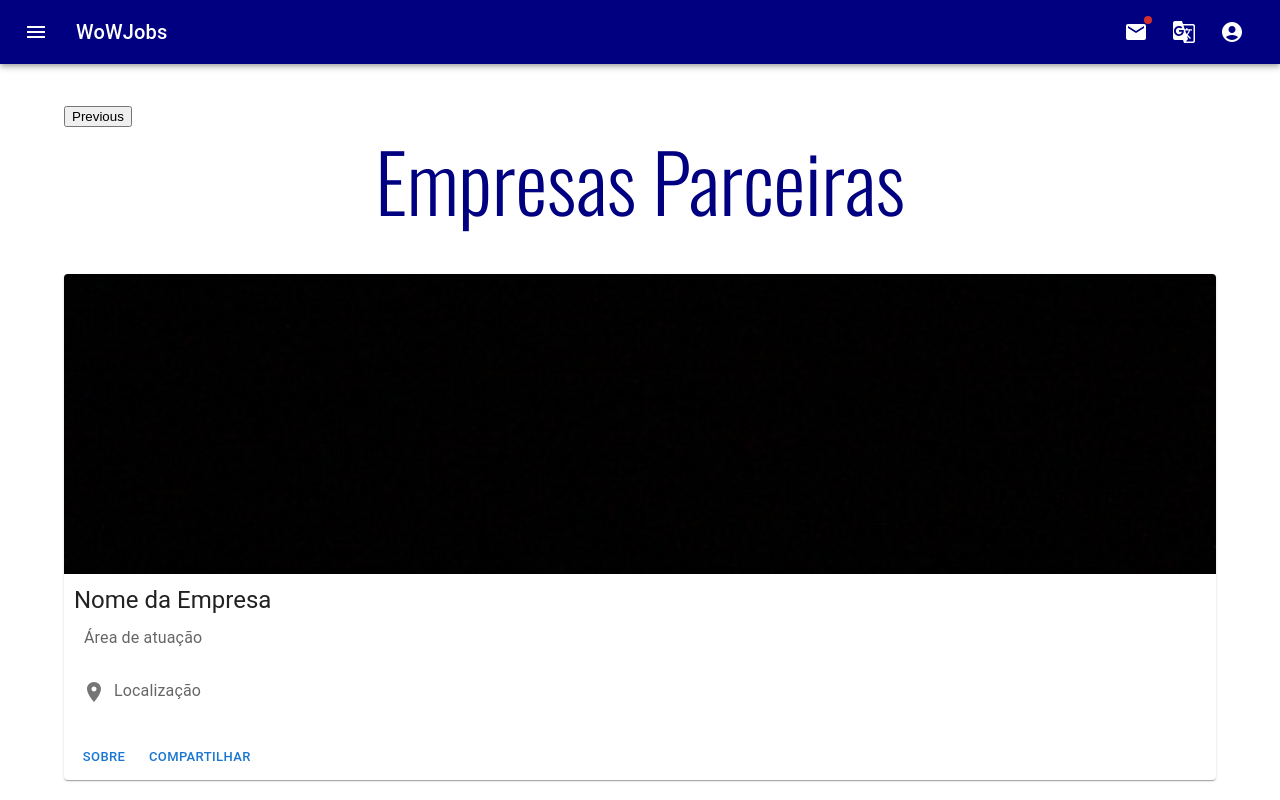
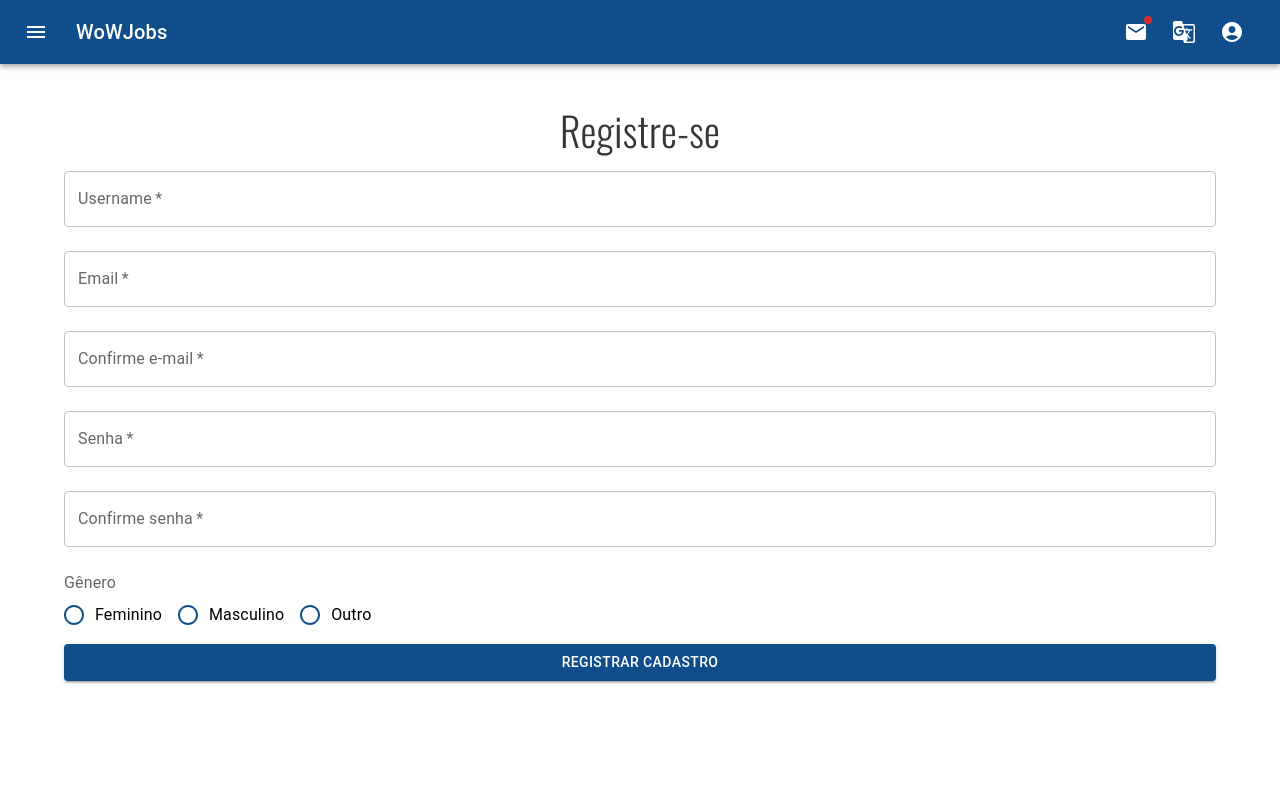
Before and after one commit to GarciaaMarilia/WoWJobs, a React (Create React App) app: page / in a window 1280 px wide. Shown: the top 800 px of the page. Built offline with nearby package versions, Linux system fonts and the light colour scheme.

Commit message:
Mudanças na estilização

```diff
--- a/src/App.js
+++ b/src/App.js
@@ -12,7 +12,7 @@
 
 
 function App() {
-    const[etapaAtual, setEtapaAtual] = useState(4);
+    const[etapaAtual, setEtapaAtual] = useState(1);
 
     const pages = [
         <Login send={next}/>,
--- a/src/Components/CardCompanys.jsx
+++ b/src/Components/CardCompanys.jsx
@@ -5,24 +5,28 @@
 import CardContent from '@mui/material/CardContent';
 import Typography from '@mui/material/Typography';
 import Button from '@mui/material/Button';
+import Box from '@mui/material/Box';
 import RoomIcon from '@material-ui/icons/Room';
 import { IconButton } from '@material-ui/core';
 import Logo from '../Images/logo.jpg';
+import { Grid } from '@mui/material';
 
 
 function CardCompanys(props) {
 
     return (
-        <React.Fragment>
-            <Card sx={{ minWidth: 275 }}>
+        <Box sx={{ flexGrow: 1 }}>
+            <Grid container spacing={2}>
+                <Grid xs={6} md={6}>
+                    <Card sx={{ width: '90%', height: '90%' }}>
                         <CardMedia
                             component="img"
-                    height="300"
+                            height="200"
                             image={Logo}
                             alt="company logo"
                         />
                         <CardContent sx={{ padding: '10px', alignItems: 'center' }}>
-                    <Typography variant="h5" component="div">
+                            <Typography variant="h5">
                                 {props.name}
                             </Typography>
                             <Typography sx={{ mb: 1.5, padding: '10px' }} color="text.secondary">
@@ -40,7 +44,9 @@
                             <Button size="small">Compartilhar</Button>
                         </CardActions>
                     </Card>
-        </React.Fragment>
+                </Grid>
+            </Grid>
+        </Box>
     )
 }
 
--- a/src/Components/Status.jsx
+++ b/src/Components/Status.jsx
@@ -16,7 +16,7 @@
 
     return (
         <Box sx={{ flexGrow: 1 }}>
-            <AppBar position="absolute" style={{ backgroundColor: "#000080" }}>
+            <AppBar position="absolute" style={{ backgroundColor: "#104E8B" }}>
                 <Toolbar>
                     <IconButton
                         size="large"
--- a/src/Pages/Companys.jsx
+++ b/src/Pages/Companys.jsx
@@ -3,7 +3,6 @@
 import Typography from '@mui/material/Typography';
 import CardCompany from '../Components/CardCompanys';
 import Space from '../Style/space';
-import DetailsCompany from '../Components/DetailsCompany';
 
 
 function Companys(props) {
@@ -15,12 +14,17 @@
         slidesToScroll: 1
     };
     return (
-        <Slider {...settings}>
         <React.Fragment>
-                <Typography variant="h5" component="div" align="center" color='#000080' fontFamily='Oswald' fontSize='80px'>
+            <Typography
+                variant="h5"
+                align="center"
+                fontFamily='Oswald'
+                fontSize='40px'
+                color='#363636'
+            >
                 Empresas Parceiras
             </Typography>
-                <Space size={40} />
+            <Space size={60} />
             <CardCompany name={"Nome da Empresa"} area={"Área de atuação"} location={"Localização"} />
             <Space size={40} />
             <CardCompany name={"Nome da Empresa"} area={"Área de atuação"} location={"Localização"} />
@@ -28,7 +32,6 @@
             <CardCompany name={"Nome da Empresa"} area={"Área de atuação"} location={"Localização"} />
             <Space size={40} />
         </React.Fragment>
-        </Slider>
     );
 }
 
--- a/src/Pages/Experience.jsx
+++ b/src/Pages/Experience.jsx
@@ -4,6 +4,7 @@
 import Box from '@mui/material/Box';
 import Typography from '@mui/material/Typography';
 import Button from '@mui/material/Button';
+import Space from '../Style/space';
 
 
 function Experience() {
@@ -50,11 +51,15 @@
                 '& .MuiTextField-root': { m: 1, width: '25ch' },
             }}>
                 <Typography
-                    variant="h4" component="div"
-                    sx={{ flexGrow: 1 }}
-                    align="center">
+                    variant="h5"
+                    align="center"
+                    fontFamily='Oswald'
+                    fontSize='40px'
+                    color='#363636'
+                >
                     Experiências anteriores
                 </Typography>
+                <Space size={40} />
                 <div align="center">
                     <TextField
                         id="EmpresaAtuacao"
@@ -96,12 +101,12 @@
                         variant="outlined"
                         margin="normal"
                     />
-                    </div>
-                    <div align="center">
+                </div>
+                <div align="center">
                     <Button
                         type="button"
                         variant="contained"
-                        style={{ backgroundColor: "#000080" }}
+                        style={{ backgroundColor: "#104E8B" }}
                         size="medium"
                     >
                         Registrar Experiência
--- a/src/Pages/JobVacancies.jsx
+++ b/src/Pages/JobVacancies.jsx
@@ -6,20 +6,26 @@
 function Vagas() {
     return (
         <React.Fragment>
-            <Typography variant="h5" component="div" align="center">
+            <Typography
+                variant="h5"
+                align="center"
+                fontFamily='Oswald'
+                fontSize='40px'
+                color='#363636'
+            >
                 Vagas Abertas
             </Typography>
-            <Space size={40}/>
-            <Card title={"Desenvolvedor FrontEnd ReactJS"} format={"Remoto"} company={"Logique"} tecnology={"ReactJS, React Native, JavaScript, TypeScript."}/>
-            <Space size={80}/>
-            <Card title={"Título da vaga"} format={"Formato de trabalho (Remoto/Presencial)"} company={"Empresa"} tecnology={"Conhecimentos e tecnologias requeridas"}/>
-            <Space size={80}/>
-            <Card title={"Título da vaga"} format={"Formato de trabalho (Remoto/Presencial)"} company={"Empresa"} tecnology={"Conhecimentos e tecnologias requeridas"}/>
-            <Space size={80}/>
-            <Card title={"Título da vaga"} format={"Formato de trabalho (Remoto/Presencial)"} company={"Empresa"} tecnology={"Conhecimentos e tecnologias requeridas"}/>
-            <Space size={80}/>
-            <Card title={"Título da vaga"} format={"Formato de trabalho (Remoto/Presencial)"} company={"Empresa"} tecnology={"Conhecimentos e tecnologias requeridas"}/>
-            <Space size={80}/>
+            <Space size={40} />
+            <Card title={"Desenvolvedor FrontEnd ReactJS"} format={"Remoto"} company={"Logique"} tecnology={"ReactJS, React Native, JavaScript, TypeScript."} />
+            <Space size={80} />
+            <Card title={"Título da vaga"} format={"Formato de trabalho (Remoto/Presencial)"} company={"Empresa"} tecnology={"Conhecimentos e tecnologias requeridas"} />
+            <Space size={80} />
+            <Card title={"Título da vaga"} format={"Formato de trabalho (Remoto/Presencial)"} company={"Empresa"} tecnology={"Conhecimentos e tecnologias requeridas"} />
+            <Space size={80} />
+            <Card title={"Título da vaga"} format={"Formato de trabalho (Remoto/Presencial)"} company={"Empresa"} tecnology={"Conhecimentos e tecnologias requeridas"} />
+            <Space size={80} />
+            <Card title={"Título da vaga"} format={"Formato de trabalho (Remoto/Presencial)"} company={"Empresa"} tecnology={"Conhecimentos e tecnologias requeridas"} />
+            <Space size={80} />
         </React.Fragment>
     );
 }
--- a/src/Pages/Login.jsx
+++ b/src/Pages/Login.jsx
@@ -1,6 +1,7 @@
 import React, { useState } from "react";
 import { TextField, Button, Switch, FormControlLabel, Typography } from '@material-ui/core';
 import Stack from '@mui/material/Stack';
+import Space from "../Style/space";
 
 
 function FormularioLogin() {
@@ -10,7 +11,13 @@
 
     return (
         <form>
-            <Typography variant="h5" component="div" align="center">
+            <Typography
+                variant="h5"
+                align="center"
+                fontFamily='Oswald'
+                fontSize='40px'
+                color='#363636'
+            >
                 Login
             </Typography>
             <TextField
@@ -39,11 +46,12 @@
                 margin="normal"
                 fullWidth
             />
+            <Space size={20} />
             <Stack direction="row" spacing={2}>
                 <Button
                     type="button"
                     variant="contained"
-                    style={{ backgroundColor: "#000080" }}
+                    style={{ backgroundColor: "#104E8B" }}
                 //onClick={onSubmit}
                 >
                     Entrar
@@ -52,7 +60,7 @@
                 <Button
                     type="button"
                     variant="contained"
-                    style={{ backgroundColor: "#000080" }}
+                    style={{ backgroundColor: "#104E8B" }}
                 //onClick={onSubmit}
                 >
                     Cadastre-se
@@ -67,7 +75,7 @@
                                 setRemember(event.target.checked);
                             }}
                             name="remember"
-                            style={{ color: "#000080" }}
+                            style={{ color: "#104E8B" }}
                         />
                     }
                 />
--- a/src/Pages/Registration.jsx
+++ b/src/Pages/Registration.jsx
@@ -11,12 +11,16 @@
 
     return (
         <form>
-                <Typography
-                    variant="h4" component="div"
-                    sx={{ flexGrow: 1 }}
-                    align="center">
-                    Registre-se
-                </Typography>
+            <Typography
+                variant="h4"
+                sx={{ flexGrow: 1 }}
+                align="center"
+                fontFamily='Oswald'
+                color='#363636'
+                fontSize='40px'
+                >
+                Registre-se
+            </Typography>
             <TextField
                 value={username}
                 onChange={(event) => {
@@ -88,22 +92,22 @@
                 margin="normal">
                 <FormLabel
                     component="legend"
-                    style={{ color: "#000080" }}>
+                >
                     Gênero
                 </FormLabel>
                 <RadioGroup
-                    row = "row"
+                    row="row"
                     arial-label="Gênero"
-                    color="primary">
+                    color="#104E8B">
                     <FormControlLabel value={gender}
                         onChange={(event) => {
                             setGender(event.target.value);
                         }}
                         value="female"
                         name="Feminino"
-                        control={<Radio style={{ color: "#000080" }}/>}
+                        control={<Radio style={{ color: "#104E8B" }} />}
                         label="Feminino"
-                        color="primary"
+
                     />
                     <FormControlLabel value={gender}
                         onChange={(event) => {
@@ -111,7 +115,7 @@
                         }}
                         value="male"
                         name="Masculino"
-                        control={<Radio style={{ color: "#000080" }}/>}
+                        control={<Radio style={{ color: "#104E8B" }} />}
                         label="Masculino"
                         color="primary"
                     />
@@ -121,7 +125,7 @@
                         }}
                         value="other"
                         name="Outro"
-                        control={<Radio  style={{ color: "#000080" }}/>}
+                        control={<Radio style={{ color: "#104E8B" }} />}
                         label="Outro"
                     />
                 </RadioGroup>
@@ -130,9 +134,9 @@
             <Button
                 type="button"
                 variant="contained"
-                style={{ backgroundColor: "#000080" }}
+                style={{ backgroundColor: "#104E8B" }}
                 fullWidth
-                >
+            >
                 Registrar Cadastro
             </Button>
 
```
Also changed, not shown: src/Images/logo.jpg, src/Images/logo.png (added). Lines whose indentation alone changed are shown as unchanged.
